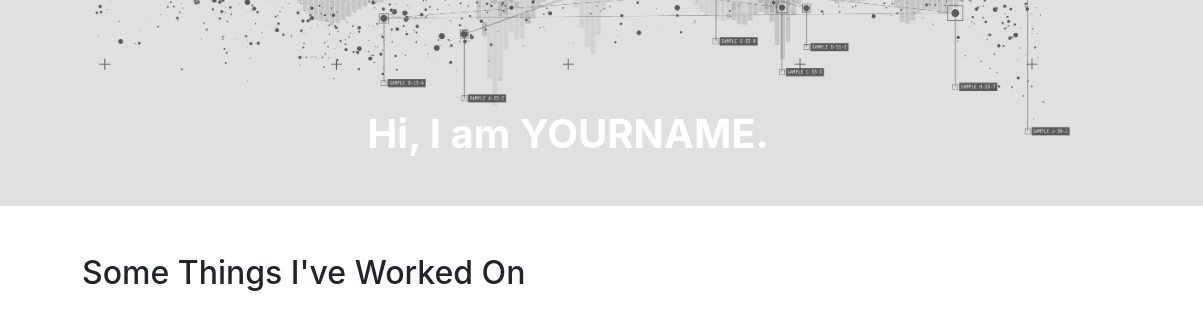
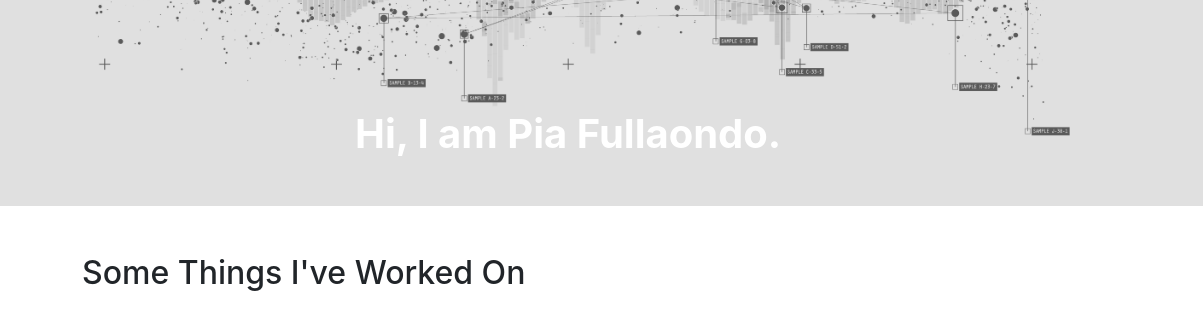
Before and after one commit to piafullaondo/piafullaondo.github.io, a plain HTML site: page index.html in a window 1280 px wide. Shown: the part 330-643 px from the top of the page, 0-1203 px from the left. Drawn offline with nearby package versions, Linux system fonts and the light colour scheme.

Commit message:
Update index.html

```diff
--- a/index.html
+++ b/index.html
@@ -40,7 +40,7 @@
     <div class="carousel-item active">
       <img src="assets/hero1.jpg" class="d-block w-100 hero" alt="Slide 1">
       <div class="carousel-caption d-none d-md-block">
-        <h1 class="fw-bold">Hi, I am YOURNAME.</h1>
+        <h1 class="fw-bold">Hi, I am Pia Fullaondo.</h1>
       </div>
     </div>
     <div class="carousel-item">
```
